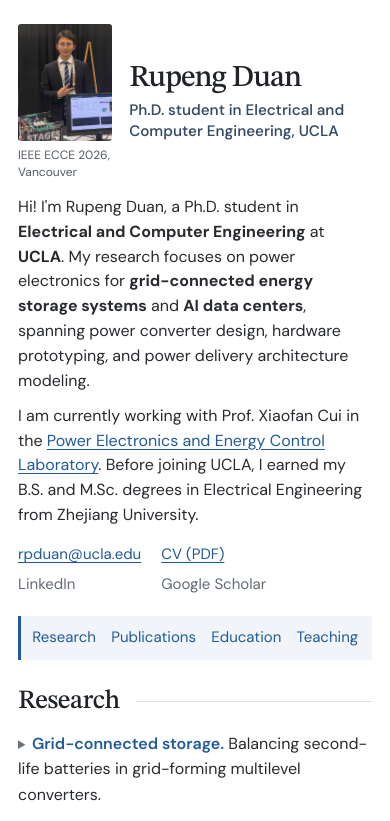
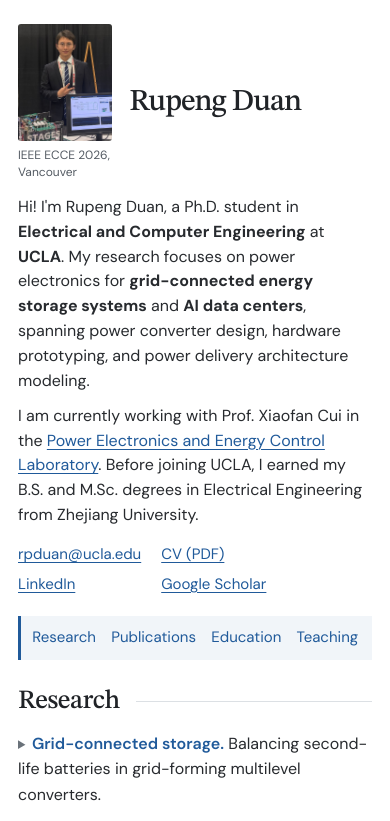
Before and after one commit to RyanDuanFly/ryanduanfly.github.io, a plain HTML site: page index.html in a window 390 px wide. Shown: the top 821 px of the page. Drawn offline with Linux system fonts and the light colour scheme.

Commit message:
Enable academic profile links and use a battery favicon

```diff
--- a/index.html
+++ b/index.html
@@ -13,9 +13,9 @@
   <meta property="og:image:alt" content="Rupeng Duan with the UCLA battery storage prototype at IEEE ECCE 2026.">
   <link rel="canonical" href="https://ryanduanfly.github.io/">
   <title>Rupeng Duan · Power Electronics at UCLA</title>
-  <link rel="icon" href="assets/rd-blue.png" type="image/png">
+  <link rel="icon" href="assets/battery.svg" type="image/svg+xml" sizes="any">
   <link rel="stylesheet" href="assets/fonts.css?v=academic-profile">
-  <link rel="stylesheet" href="style.css?v=education-marks">
+  <link rel="stylesheet" href="style.css?v=profile-links">
   <script src="site.js?v=academic-profile" defer></script>
 </head>
 <body>
@@ -30,7 +30,6 @@
       </figure>
       <div class="identity">
         <h1 id="name">Rupeng Duan</h1>
-        <p class="affiliation">Ph.D. student in Electrical and Computer Engineering, UCLA</p>
       </div>
       <div class="bio">
         <p>Hi! I'm Rupeng Duan, a Ph.D. student in <strong>Electrical and Computer Engineering</strong> at <strong>UCLA</strong>. My research focuses on power electronics for <strong>grid-connected energy storage systems</strong> and <strong>AI data centers</strong>, spanning power converter design, hardware prototyping, and power delivery architecture modeling.</p>
@@ -38,9 +37,8 @@
         <ul class="contact" aria-label="Contact and profiles">
           <li><a href="mailto:rpduan@ucla.edu">rpduan@ucla.edu</a></li>
           <li><a href="assets/Rupeng-Duan-CV.pdf" download="Rupeng-Duan-CV.pdf">CV (PDF)</a></li>
-          <!-- Add the person's public profile URL as href to enable each reserved link. -->
-          <li><a id="linkedin-profile">LinkedIn</a></li>
-          <li><a id="scholar-profile">Google Scholar</a></li>
+          <li><a id="linkedin-profile" href="https://www.linkedin.com/in/rupeng-duan-512706349/">LinkedIn</a></li>
+          <li><a id="scholar-profile" href="https://scholar.google.com/citations?user=xNjL7nsAAAAJ&amp;hl=en">Google Scholar</a></li>
         </ul>
       </div>
     </header>
--- a/style.css
+++ b/style.css
@@ -38,11 +38,9 @@ a:hover { color: #133d6e; }
 .portrait img { display: block; width: 100%; height: auto; aspect-ratio: 4 / 5; object-fit: cover; object-position: center 28%; border-radius: 3px; }
 .portrait figcaption { color: var(--muted); font-size: .8rem; line-height: 1.35; margin-top: .4rem; }
 .identity { grid-area: identity; align-self: end; }
-.affiliation { margin-top: .35rem; color: #354c65; font-weight: 550; line-height: 1.4; }
 .bio { grid-area: bio; align-self: start; }
 .bio p + p { margin-top: .65rem; }
 .contact { display: flex; flex-wrap: wrap; gap: .4rem 1rem; list-style: none; padding: 0; margin-top: .95rem; font-size: .94rem; }
-.contact a:not([href]) { color: #626b75; text-decoration: none; }
 .section-links { display: flex; flex-wrap: wrap; align-items: baseline; column-gap: 1.5rem; padding: .45rem 1rem; background: #f1f5f9; border-left: 3px solid var(--blue); font-size: .94rem; }
 .section-links a { display: inline-block; padding: .2rem 0; text-decoration: none; }
 .section-links a:hover, .section-links a:focus-visible { text-decoration: underline; }
@@ -104,7 +102,6 @@ main > section > h2, .section-heading { margin-bottom: .8rem; }
   .identity { align-self: center; }
   .portrait figcaption { font-size: .75rem; }
   h1 { font-size: clamp(1.9rem, 7vw, 2.45rem); }
-  .affiliation { font-size: .95rem; }
   .section-links { column-gap: .95rem; padding-inline: .7rem; }
   main > section { margin-top: 1.55rem; }
   .timeline-row, .detail-list { grid-template-columns: 1fr; gap: .1rem; }
```
Also changed, not shown: assets/battery.svg (added).
